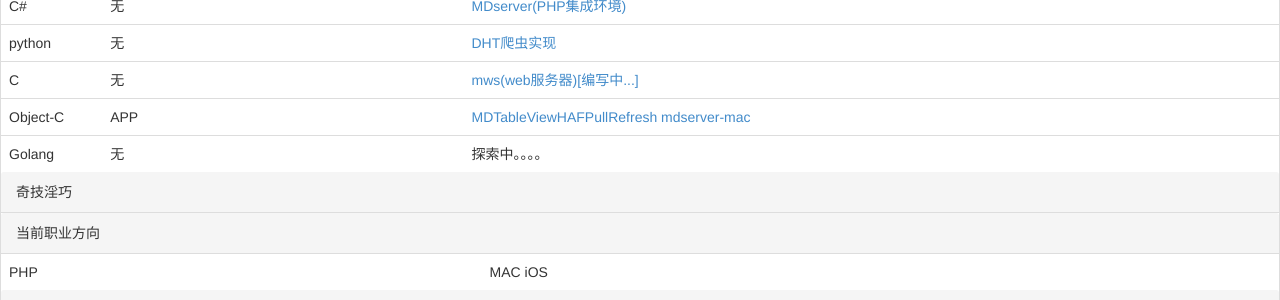
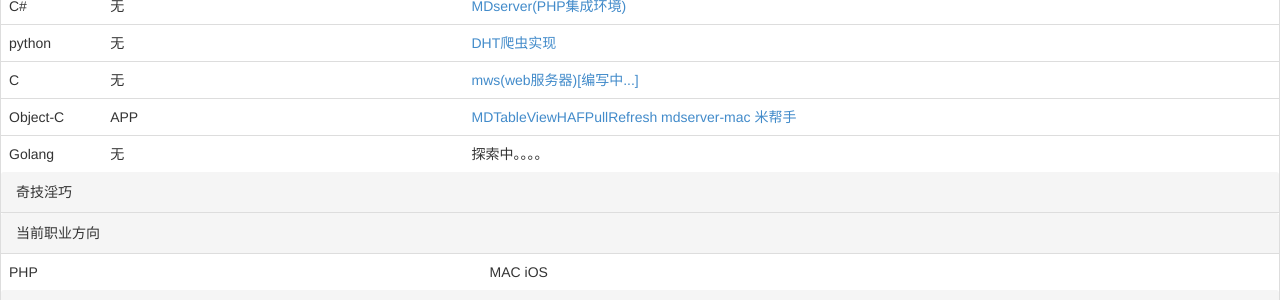
Before and after one commit to midoks/midoks.github.io, a Jekyll site: the page built from about.html, in a window 1280 px wide and 1020 px high. Shown: the part 321-621 px from the top of the window. Built offline with Jekyll 4.4.1, drawn with Linux system fonts in a browser that asks for light colours; comment, search, counter and statistics services are not loaded.

Commit message:
Update about.html
添加一个项目

```diff
--- a/_layouts/about.html
+++ b/_layouts/about.html
@@ -52,6 +52,7 @@ a{
 		    <tr><td>Object-C</td><td class="hidden-xs hidden-sm">APP</td><td>
 		    	<a href="https://github.com/midoks/MDTableViewHAFPullRefresh">MDTableViewHAFPullRefresh</a>
 		    	<a href="https://github.com/midoks/mdserver-mac">mdserver-mac</a>
+		    	<a href="https://itunes.apple.com/us/app/mi-bang-shou/id1059963031?l=zh&ls=1&mt=8">米帮手</a>
 		    </td></tr>
 
 		    <tr><td>Golang</td><td class="hidden-xs hidden-sm">无</td><td>
```
